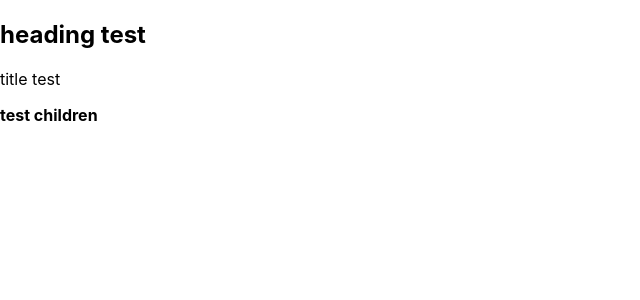
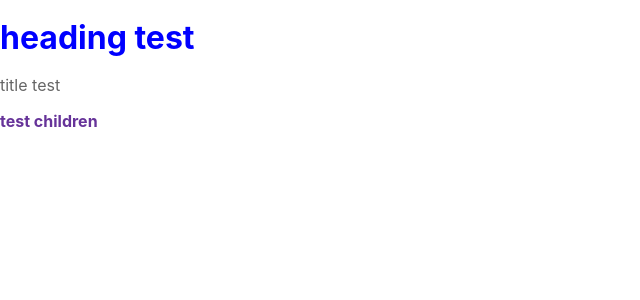
Before and after one commit to nguyenanhtuanHDU/react-learning, a React (Create React App) app: page / in a window 1280 px wide. Shown: the top 300 px of the page, without its empty margins (0-640 px from the left). Built offline with nearby package versions, Linux system fonts and the light colour scheme.

Commit message:
style by scss

```diff
--- a/src/components/Feature/Feature.js
+++ b/src/components/Feature/Feature.js
@@ -1,3 +1,5 @@
+import './Feature.scss';
+
 const Feature = ({ children, heading, title }) => {
   return (
     <div className='feature'>
--- a/src/components/Feature/Feature.scss
+++ b/src/components/Feature/Feature.scss
@@ -0,0 +1,13 @@
+.feature {
+  &-heading {
+    font-size: 32px;
+    line-height: 22px;
+    color: blue;
+  }
+  &-title {
+    opacity: 0.6;
+  }
+  strong {
+    color: rebeccapurple;
+  }
+}
```
